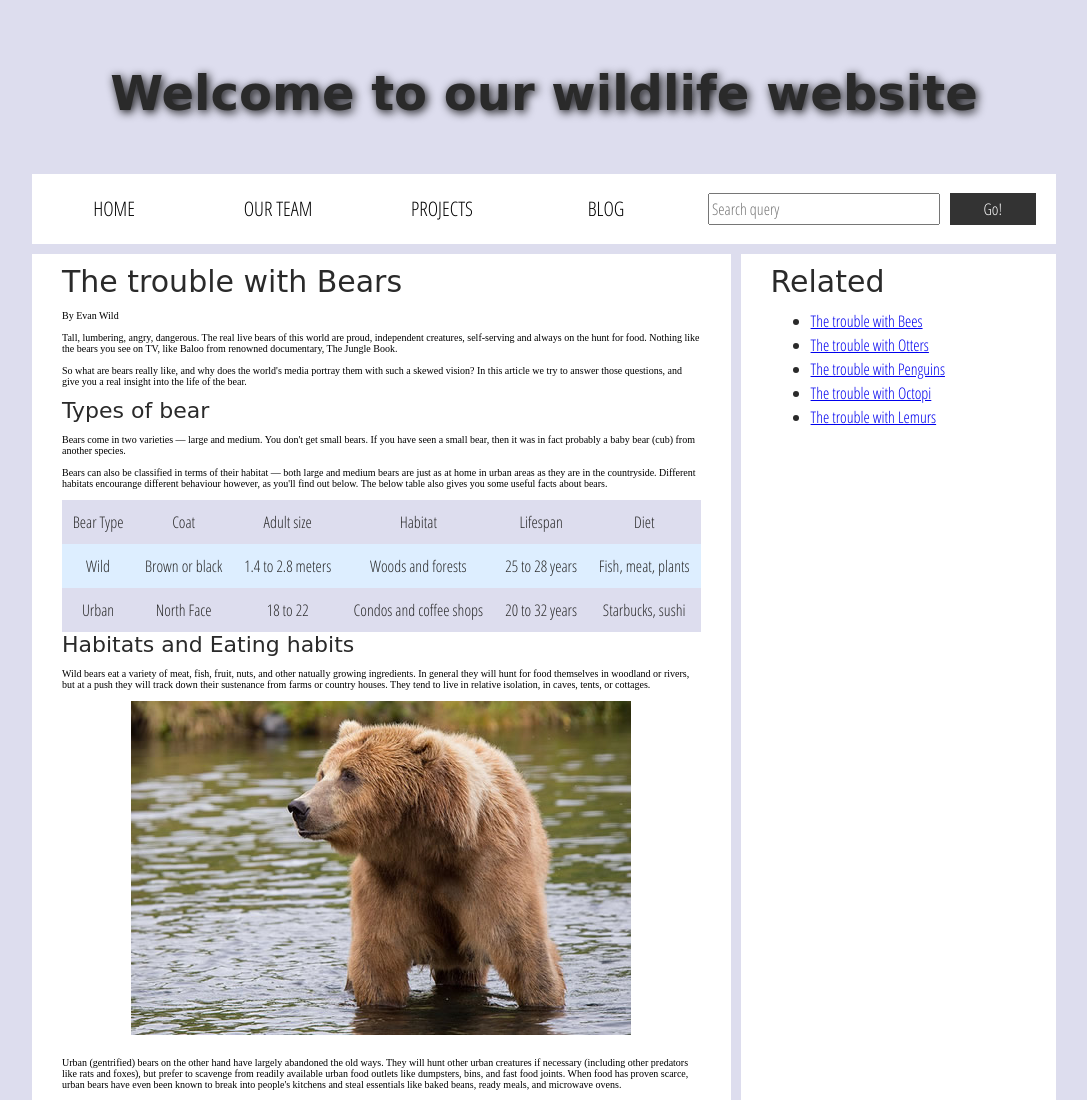
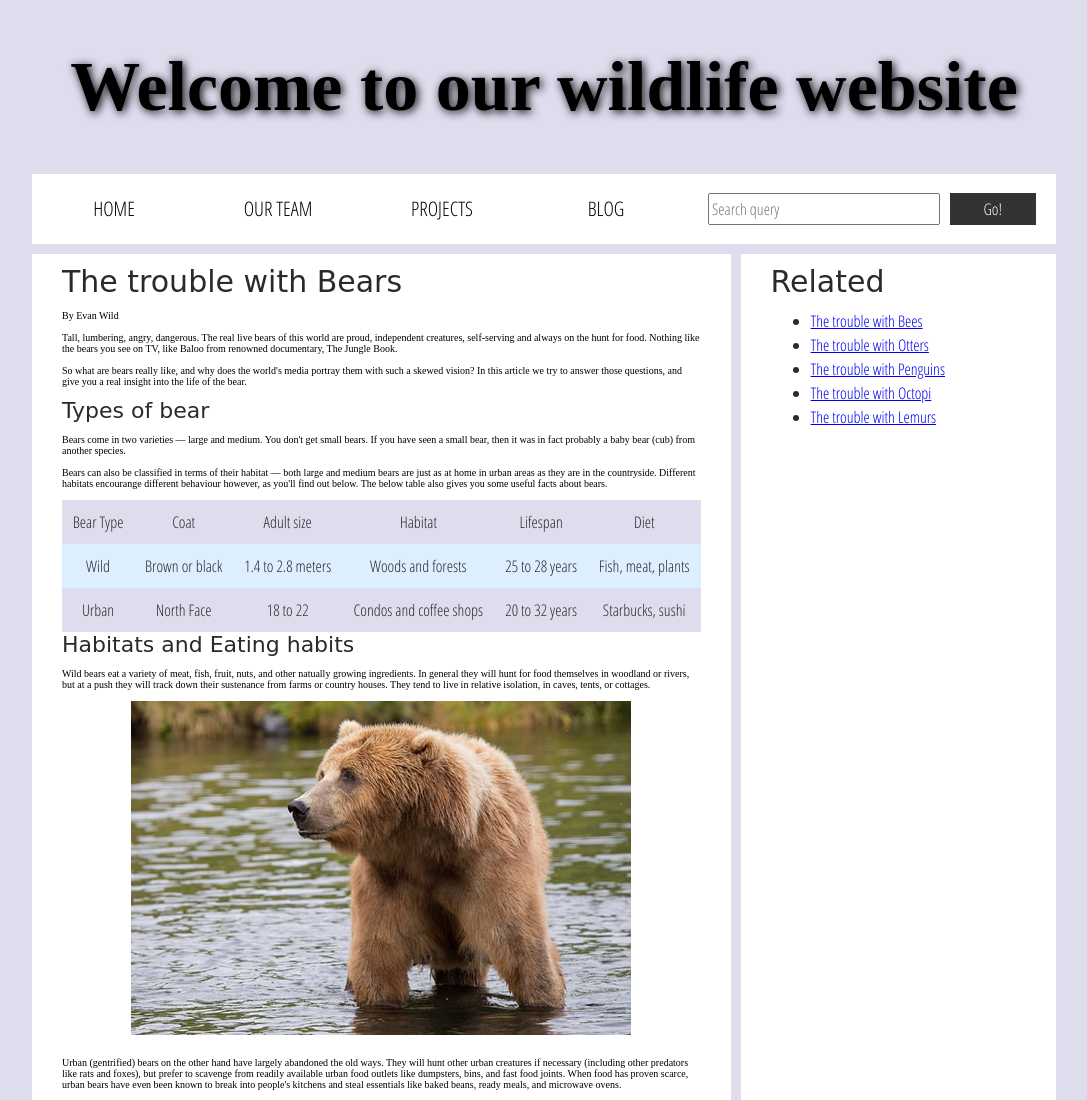
Before and after one commit to HSleidenIAT/imtue-weekopdracht-accessibility-TjalleS, a plain HTML site: page index.html in a window 1280 px wide. Shown: the top 1100 px of the page, without its empty margins (96-1183 px from the left). Drawn offline with Linux system fonts and the light colour scheme; a web font is replaced by a local one.

Commit message:
fixed h1, made text black

```diff
--- a/index.html
+++ b/index.html
@@ -6,7 +6,6 @@
     <link href="https://fonts.googleapis.com/css?family=Open+Sans+Condensed:300|Sonsie+One" rel="stylesheet" type="text/css">
     <link rel="stylesheet" href="style.css">
     <script src="main.js"></script>
-
     <!-- the below three lines are a fix to get HTML5 semantic elements working in old versions of Internet Explorer-->
     <!--[if lt IE 9]>
       <script src="http://html5shiv.googlecode.com/svn/trunk/html5.js"></script>
@@ -15,7 +14,7 @@
 
   <body>
     <h1 class="header">
-      <font size="7">Welcome to our wildlife website</font>
+      <font>Welcome to our wildlife website</font>
     </h1>
 
     <div class="nav">
--- a/style.css
+++ b/style.css
@@ -31,7 +31,7 @@ p, input, li, table, label {
 h1 {
   font-size: 7em;
   text-align: center;
-  color: white;
+  color: black;
   text-shadow: 2px 2px 10px black;
 }
 
```
